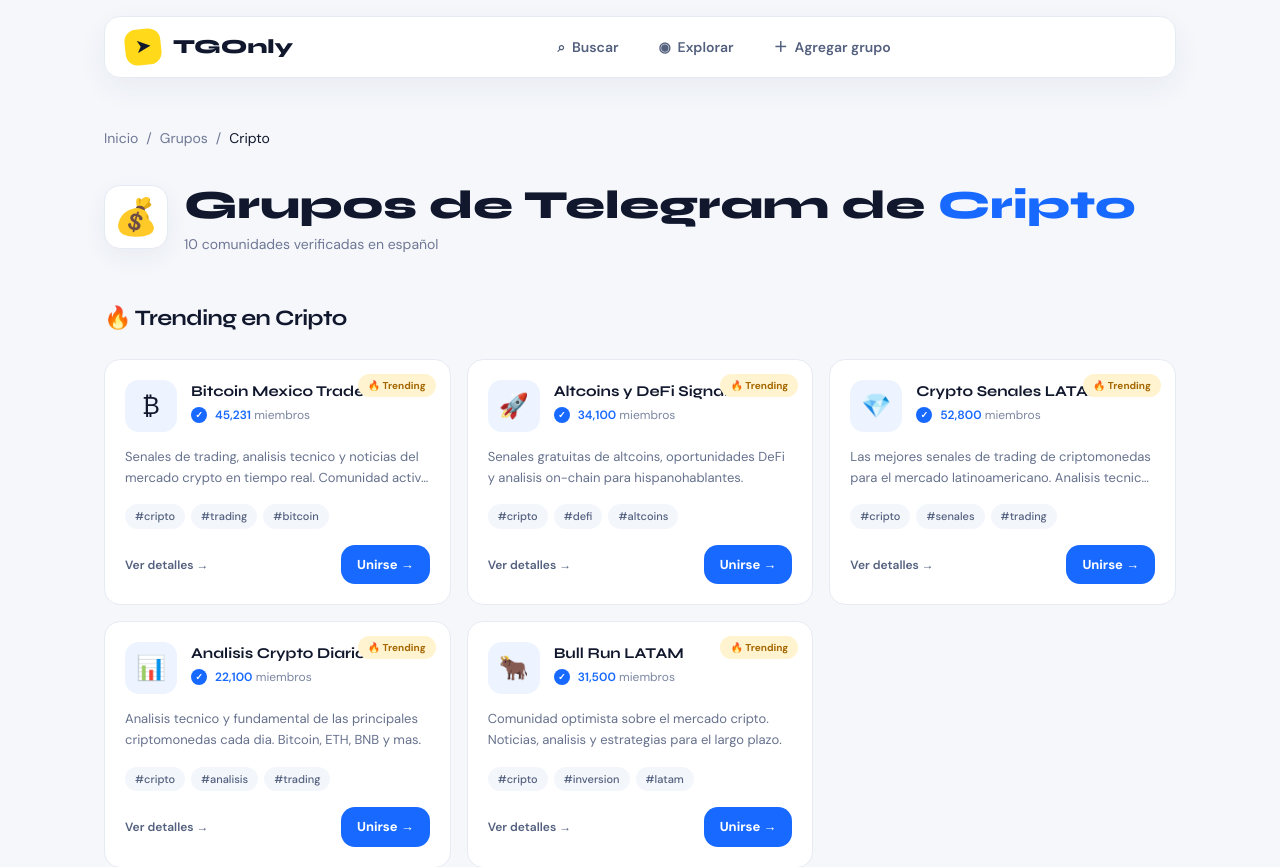
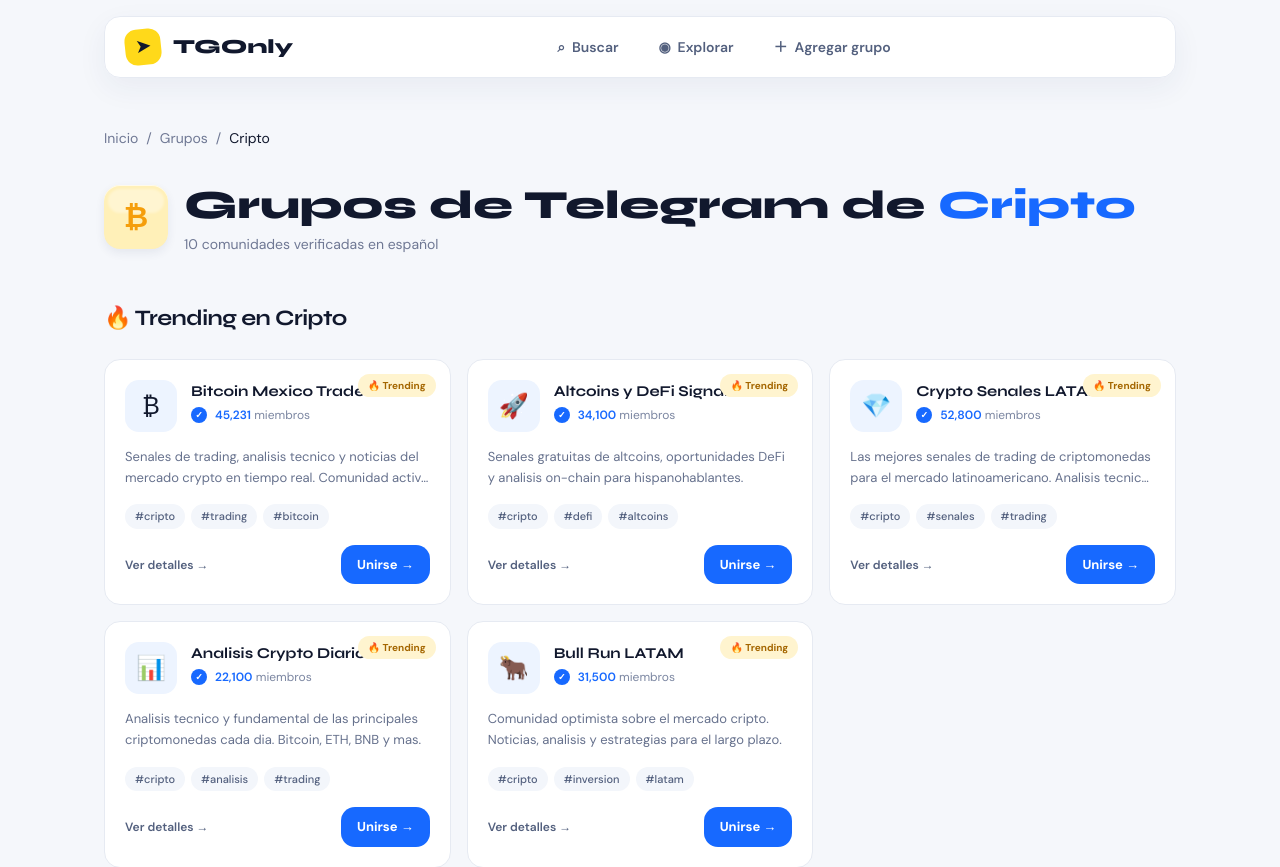
Before and after one commit to gaelnav1/tgonly, a Next.js app: page /grupos/cripto in a window 1280 px wide. Shown: the top 867 px of the page. Built offline with nearby package versions, Linux system fonts and the light colour scheme; no server answers; the database is empty.

Commit message:
Design: use shared app-style icons on category pages

```diff
--- a/app/grupos/[categoria]/page.tsx
+++ b/app/grupos/[categoria]/page.tsx
@@ -4,6 +4,7 @@
 import { getAllGroups, getAllCategories } from '@/lib/getGroups'
 import GroupCard from '@/components/GroupCard'
 import Navbar from '@/components/Navbar'
+import CategoryIcon from '@/components/CategoryIcon'
 
 export const revalidate = 60
 
@@ -54,7 +55,7 @@
 
         <div className="mb-12">
           <div className="flex items-center gap-4 mb-4">
-            <span className="w-16 h-16 rounded-2xl bg-white border border-[#e6eaf2] shadow-[0_8px_24px_rgba(39,56,95,.06)] flex items-center justify-center text-4xl">{cat.emoji}</span>
+            <CategoryIcon slug={cat.slug} size="lg" />
             <div>
               <h1 className="font-syne font-extrabold text-[clamp(28px,4vw,40px)] leading-tight">
                 Grupos de Telegram de <span className="text-[#1769ff]">{cat.name}</span>
@@ -89,7 +90,7 @@
             </div>
           ) : (
             <div className="text-center py-16 text-[#6f7894]">
-              <p className="text-5xl mb-4">{cat.emoji}</p>
+              <div className="mb-4 flex justify-center"><CategoryIcon slug={cat.slug} size="lg" /></div>
               <p className="mb-4">Pronto habra grupos de {cat.name} disponibles.</p>
               <Link href="/agregar" className="inline-block bg-[#1769ff] text-white font-bold px-6 py-3 rounded-xl hover:bg-[#0d5cef] transition-colors">Agrega el primero →</Link>
             </div>
```
